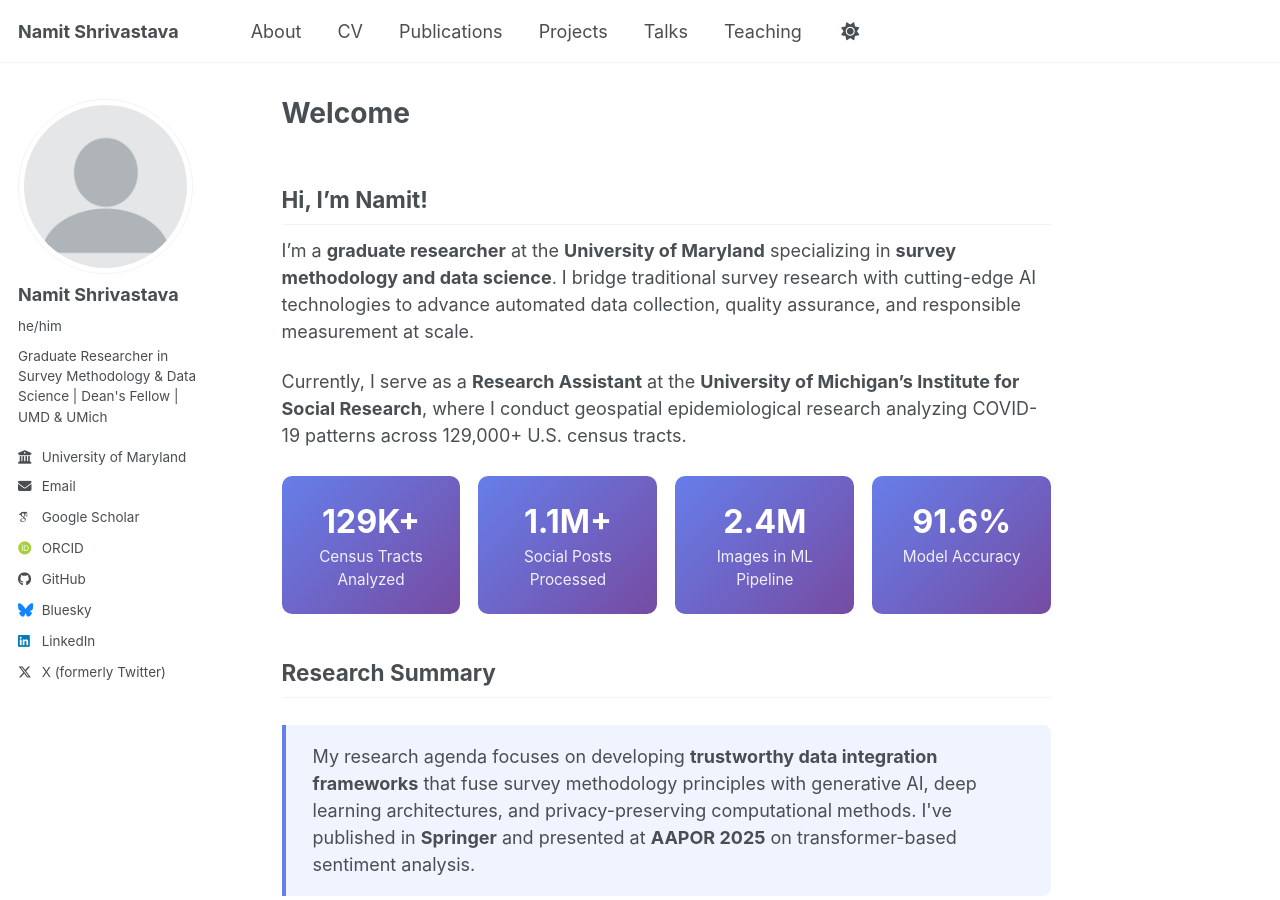
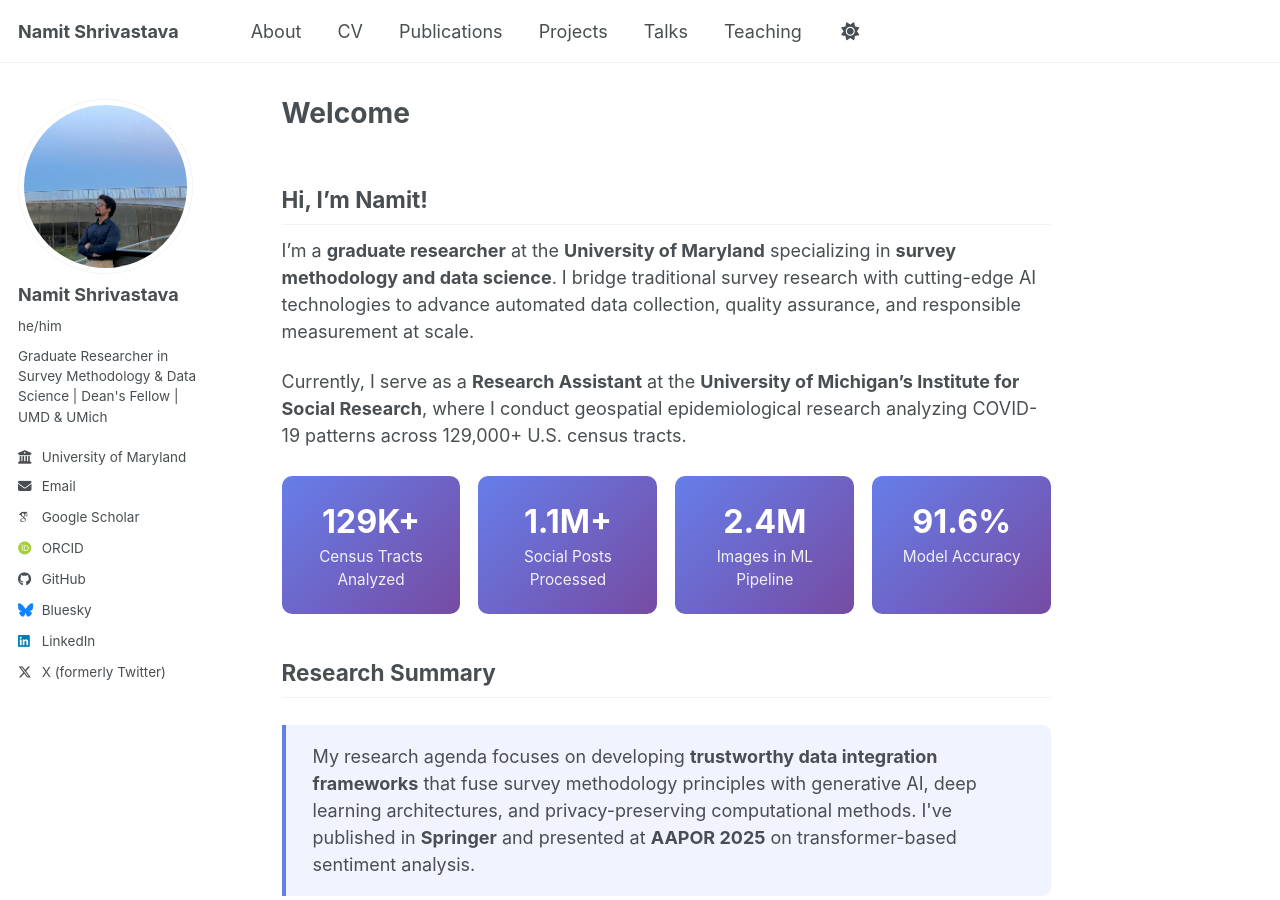
Before and after one commit to namo507/namo507.github.io, a Jekyll site: the page built from _pages/about.md, in a window 1280 px wide and 900 px high. Built offline with Jekyll 4.4.1, drawn with Linux system fonts in a browser that asks for light colours; some web fonts are replaced; a script bundle is joined from its source files by our own code; library files that are not in the unit come from our copies.

Commit message:
changes made

```diff
--- a/_config.yml
+++ b/_config.yml
@@ -22,7 +22,7 @@
 #               Additional customization can be done by editing /_includes/author-profile.html
 author:
   # Biographic information
-  avatar           : "profile.png"
+  avatar           : "IMG_0244.jpg"
   name             : "Namit Shrivastava"
   pronouns         : "he/him"
   bio              : "Graduate Researcher in Survey Methodology & Data Science | Dean's Fellow | UMD & UMich"
```
